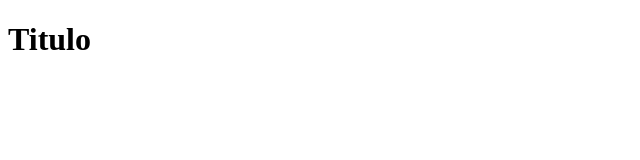
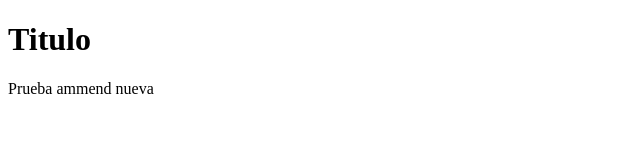
Before and after one commit to PedroPineiro/web_daw, a plain HTML site: page index.html in a window 1280 px wide. Shown: the whole page, without its empty margins (0-640 px from the left). Drawn offline with Linux system fonts and the light colour scheme.

Commit message:
prueba ammend

```diff
--- a/index.html
+++ b/index.html
@@ -7,5 +7,6 @@
 </head>
 <body>
     <h1>Titulo</h1>
+    <p>Prueba ammend nueva</p>
 </body>
 </html>
```
